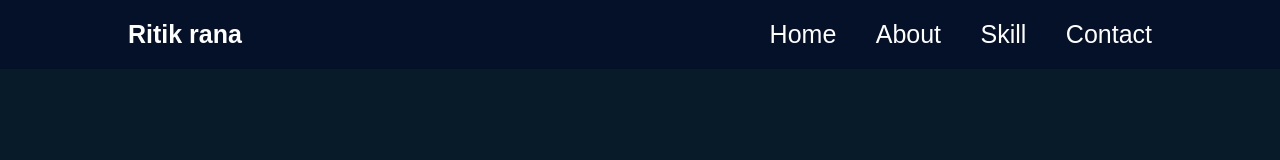
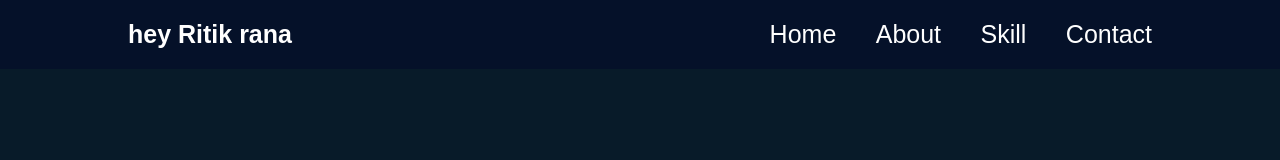
Before and after one commit to Ritikrana28/ritik, a plain HTML site: page index.html in a window 1280 px wide. Shown: the top 160 px of the page. Drawn offline with nearby package versions, Linux system fonts and the light colour scheme.

Commit message:
Update index.html

```diff
--- a/index.html
+++ b/index.html
@@ -14,7 +14,7 @@
   </head>
   <body>
     <header class="header1">
-      <a href="#" class="logo1">Ritik rana</a>
+      <a href="#" class="logo1"> hey Ritik rana</a>
 
       <nav class="navbar">
         <a href="#" class="top1" style="--i: 1" class="active">Home</a>
```
